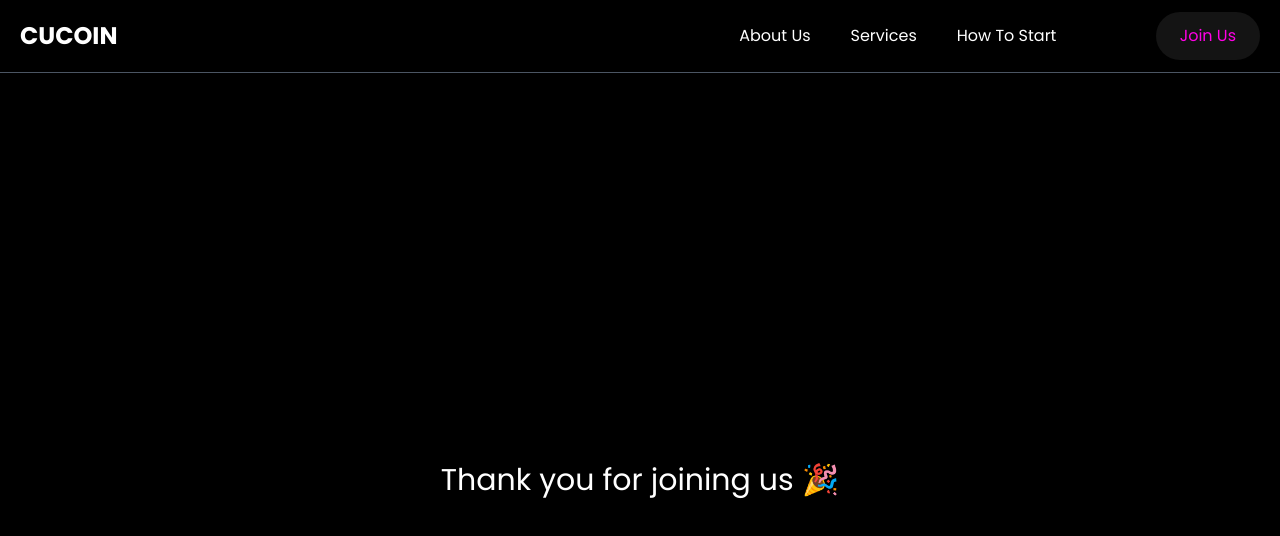
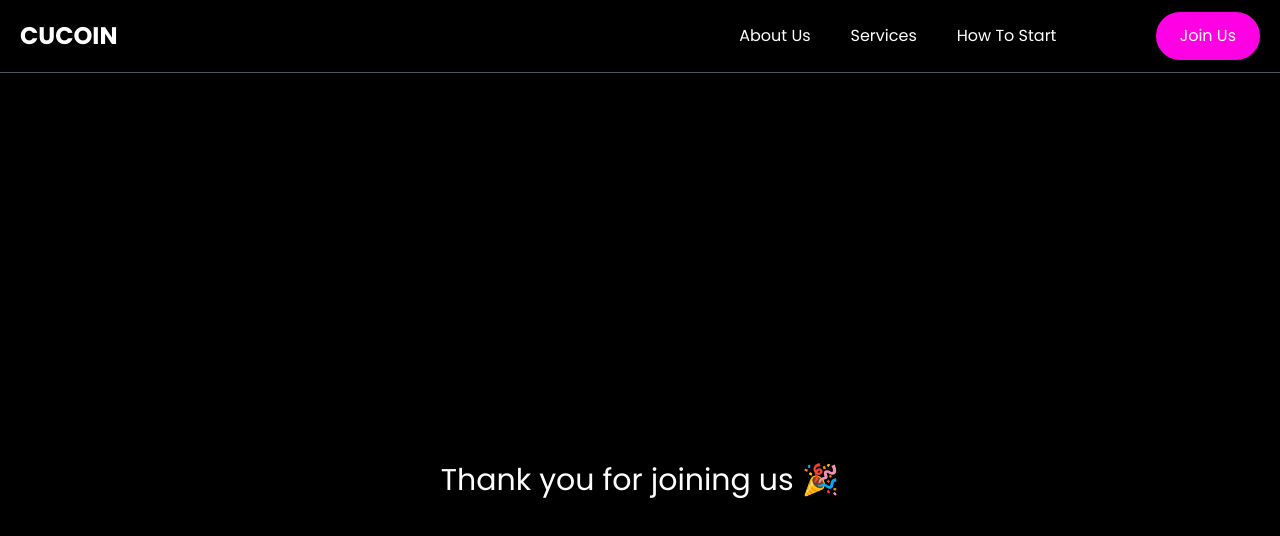
Before and after one commit to Shub4am/coindex, a Next.js app: page /success in a window 1280 px wide. Shown: the top 536 px of the page. Built offline with nearby package versions, Linux system fonts and the light colour scheme.

Commit message:
Update Btn hover

```diff
--- a/components/Navbar.jsx
+++ b/components/Navbar.jsx
@@ -33,7 +33,7 @@ const Navbar = () => {
         </li>
       </ul>
 
-      <button className="hidden sm:flex justify-center items-center gap-[10px] rounded-[56px] bg-[#FFFFFF14] text-pinkBtn py-3 px-6 capitalize hover:bg-pinkBtn hover:text-white mr-5">
+      <button className="hidden sm:flex justify-center items-center rounded-[56px] text-white bg-pinkBtn hover:bg-[#f0edef] py-3 px-6 capitalize hover:text-pinkBtn mr-5 duration-200">
         join us
       </button>
 
```
